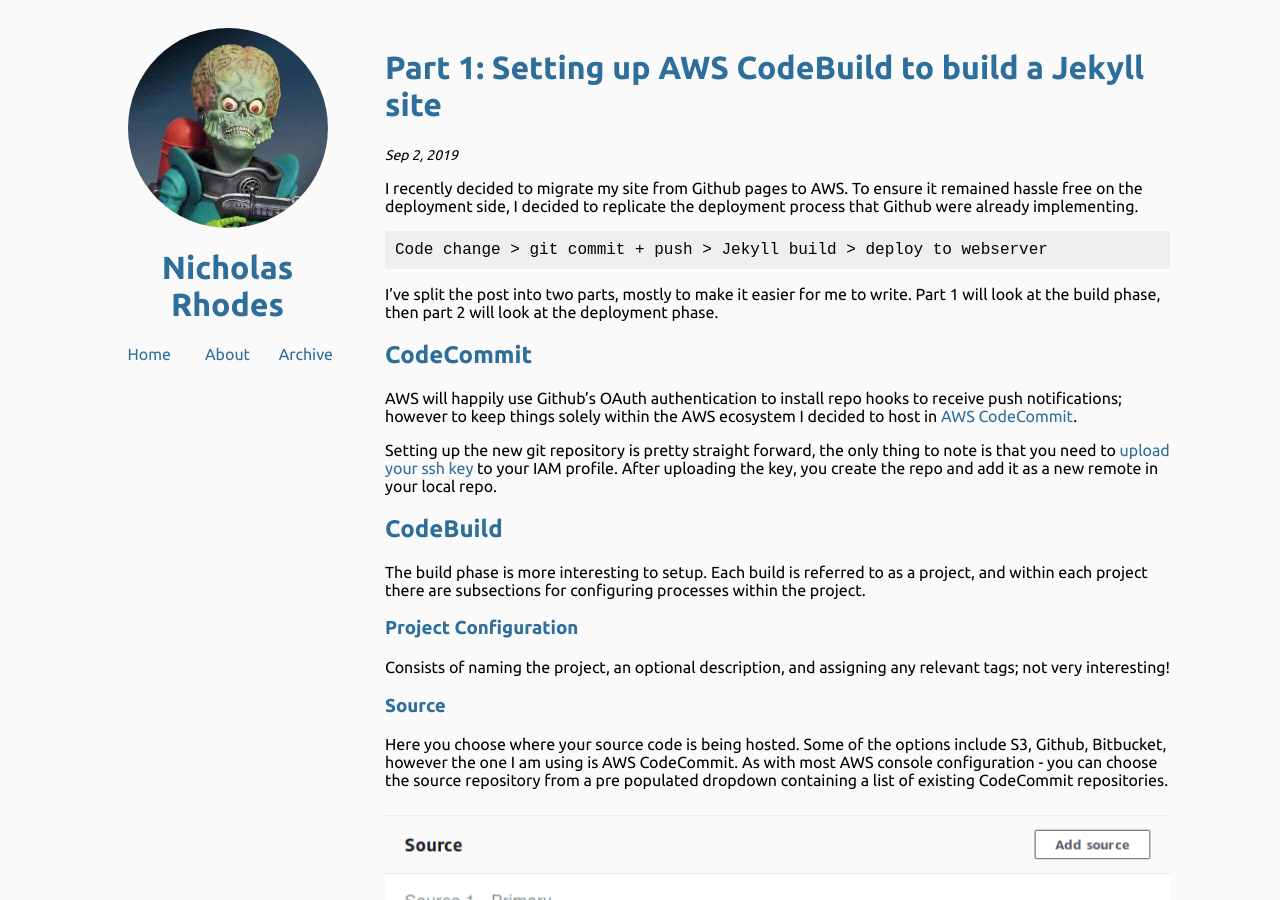
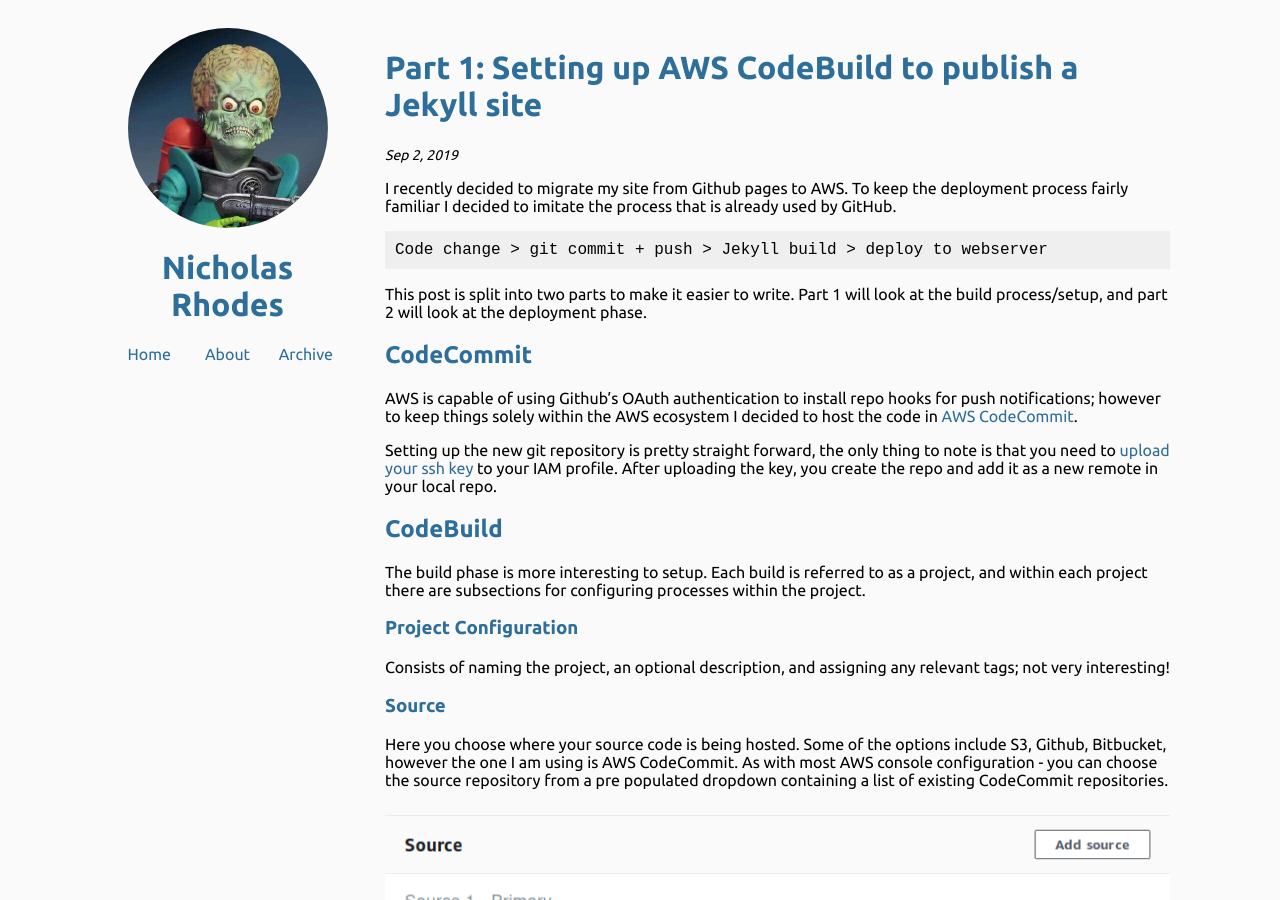
Before and after one commit to nickrhodes-gh/nickrhodes-gh.github.io, a Jekyll site: the page built from _posts/2019-09-02-aws-codedeploy-pipline-p1.md, in a window 1280 px wide and 900 px high. Built offline with Jekyll 4.4.1, drawn with Linux system fonts in a browser that asks for light colours.

Commit message:
Update AWS CodeBuild post title

````diff
--- a/_posts/2019-09-02-aws-codedeploy-pipline-p1.md
+++ b/_posts/2019-09-02-aws-codedeploy-pipline-p1.md
@@ -1,28 +1,28 @@
 ---
 layout: post
 title: >
-    Part 1: Setting up AWS CodeBuild to build a Jekyll site
+    Part 1: Setting up AWS CodeBuild to publish a Jekyll site
 description: >
     Part 1 takes a look at the process to setup the AWS CodeDeploy build phase
     used to build and deploy this site.
 ---
 
-I recently decided to migrate my site from Github pages to AWS. To ensure it
-remained hassle free on the deployment side, I decided to replicate the
-deployment process that Github were already implementing.
+I recently decided to migrate my site from Github pages to AWS. To keep the
+deployment process fairly familiar I decided to imitate the process that is
+already used by GitHub.
 
 ```
 Code change > git commit + push > Jekyll build > deploy to webserver
 ```
 
-I've split the post into two parts, mostly to make it easier for me to write.
-Part 1 will look at the build phase, then part 2 will look at the deployment
+This post is split into two parts to make it easier to write.
+Part 1 will look at the build process/setup, and part 2 will look at the deployment
 phase.
 
 ## CodeCommit
-AWS will happily use Github's OAuth authentication to install repo hooks to
-receive push notifications; however to keep things solely within the AWS
-ecosystem I decided to host in [AWS CodeCommit][codecommit].
+AWS is capable of using Github's OAuth authentication to install repo hooks for
+push notifications; however to keep things solely within the AWS ecosystem I
+decided to host the code in [AWS CodeCommit][codecommit].
 
 [codecommit]: https://aws.amazon.com/codecommit/
 
````
